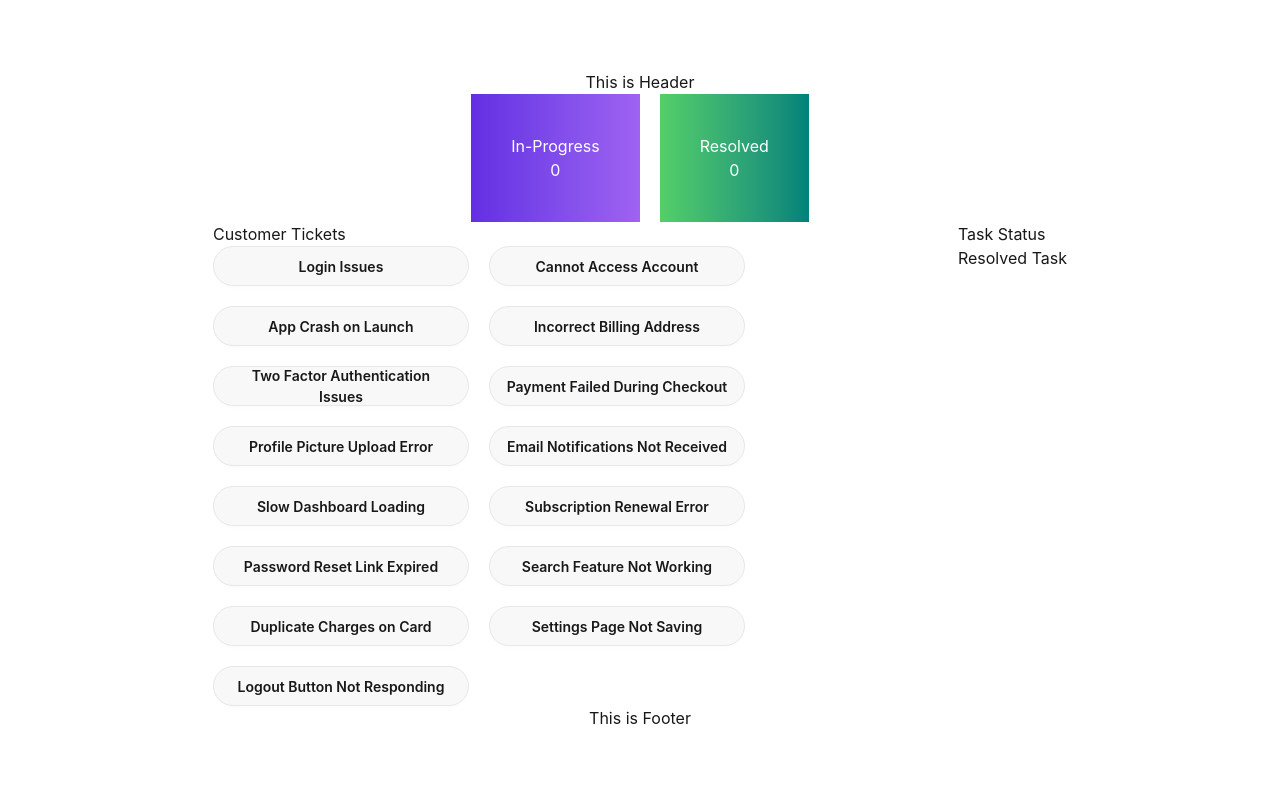
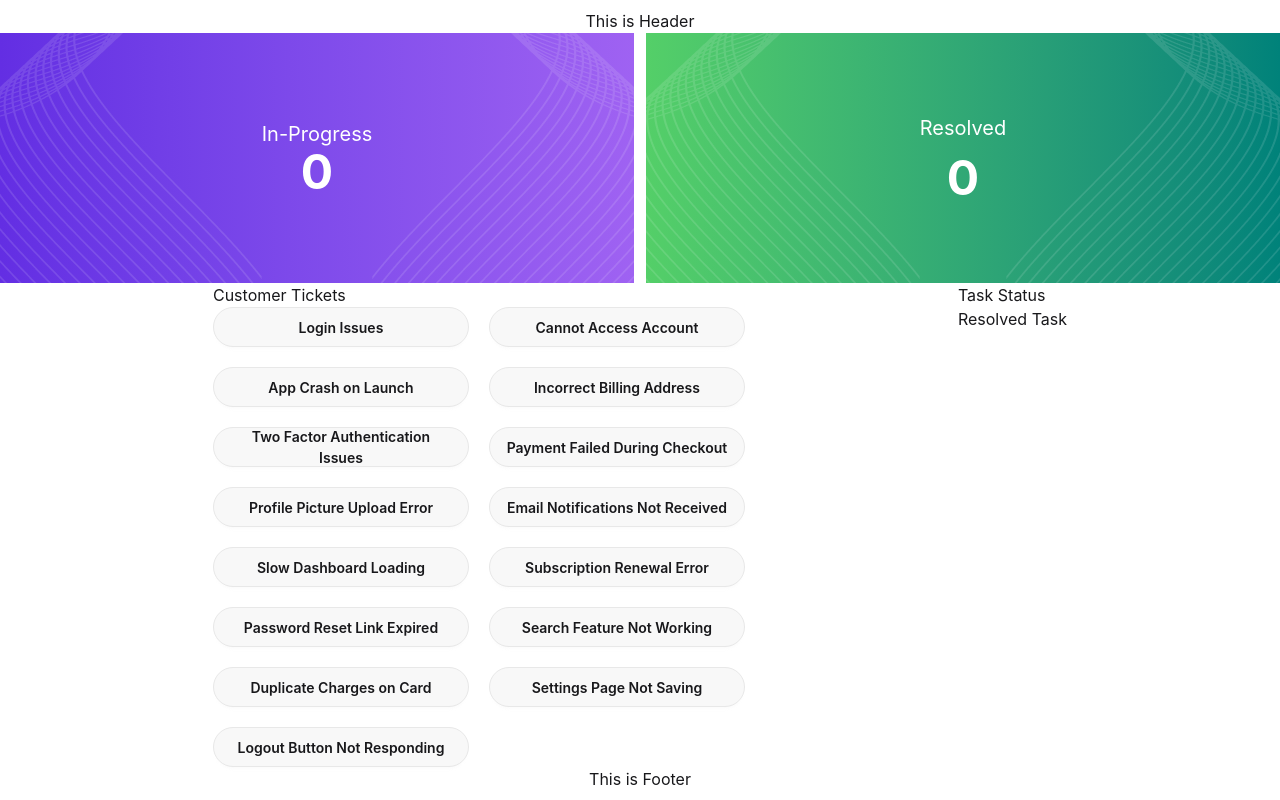
Before and after one commit to gwynbleiddrivia/MisResA2, a React (Vite) app in the folder customer-support-ticket-halcyon/: page / in a window 1280 px wide. Built offline with nearby package versions, Linux system fonts and the light colour scheme.

Commit message:
banner lota design fixed and done

```diff
--- a/customer-support-ticket-halcyon/src/Banner.jsx
+++ b/customer-support-ticket-halcyon/src/Banner.jsx
@@ -7,14 +7,28 @@ export default function Banner({tickets, setTickets}) {
 
   return (
     <>
-      <div className="flex gap-2 items-center justify-between gap-5">
-        <div className="flex flex-col items-center text-white bg-linear-to-r from-customerviolet-first to-customerviolet-last p-10">
-           <p className="">In-Progress</p>
-          <p className="">{progressTicketsLength}</p>
+      <div className="flex gap-3 w-full items-center justify-between">
+        <div className="bg-linear-to-r from-customerviolet-first to-customerviolet-last flex items-center justify-center w-full overflow-hidden">
+          <img src="./src/assets/vector1.png" className="" alt="" />
+          <div className="flex flex-col items-center text-white">
+
+            <p className="text-xl whitespace-nowrap">In-Progress</p>
+            <p className="text-5xl font-bold">{progressTicketsLength}</p>
+          </div>
+          <img src="./src/assets/vector1.png" className="transform scale-x-[-1]" alt="" />
+
+
         </div>
-        <div className="flex flex-col items-center text-white bg-linear-to-r from-customergreen-first to-customergreen-last p-10">
-          <p className="">Resolved</p>
-          <p className="">{resolvedTicketsLength}</p>
+        <div className="bg-linear-to-r from-customergreen-first to-customergreen-last flex items-center justify-center w-full overflow-hidden">
+          <img src="./src/assets/vector1.png" className="" alt="" />
+
+          <div className="flex flex-col gap-3 items-center text-white">
+
+          <p className="text-xl">Resolved</p>
+          <p className="text-5xl font-bold">{resolvedTicketsLength}</p>
+
+          </div>
+          <img src="./src/assets/vector1.png" className="transform scale-x-[-1]" alt="" />
         </div>
 
       </div>
```
